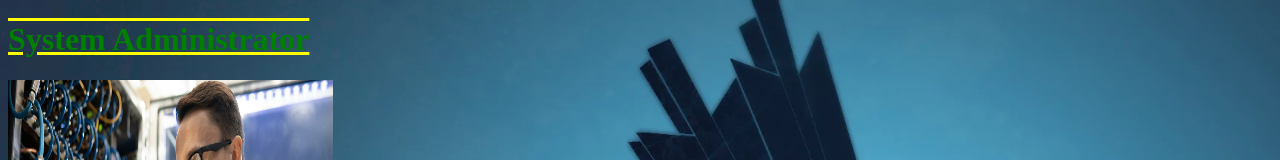
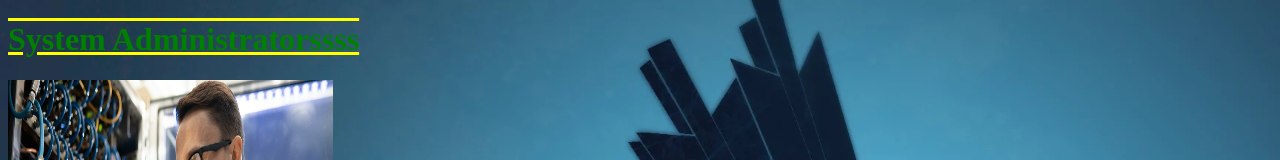
Before and after one commit to LORS1Y/lors1y2.github.io, a plain HTML site: page index.html in a window 1280 px wide. Shown: the top 160 px of the page. Drawn offline with Linux system fonts and the light colour scheme.

Commit message:
Update index.html

```diff
--- a/index.html
+++ b/index.html
@@ -23,7 +23,7 @@
 <!--Текст-->
 
 <body>
-<h1>System Administrator</h1>
+<h1>System Administratorssss</h1>
 <img src="img/sis.png" width="325" height="325" class="q">
 <img src="img/dota.png" width="10%" class="e">
 <h2>Директор</h2>
```
